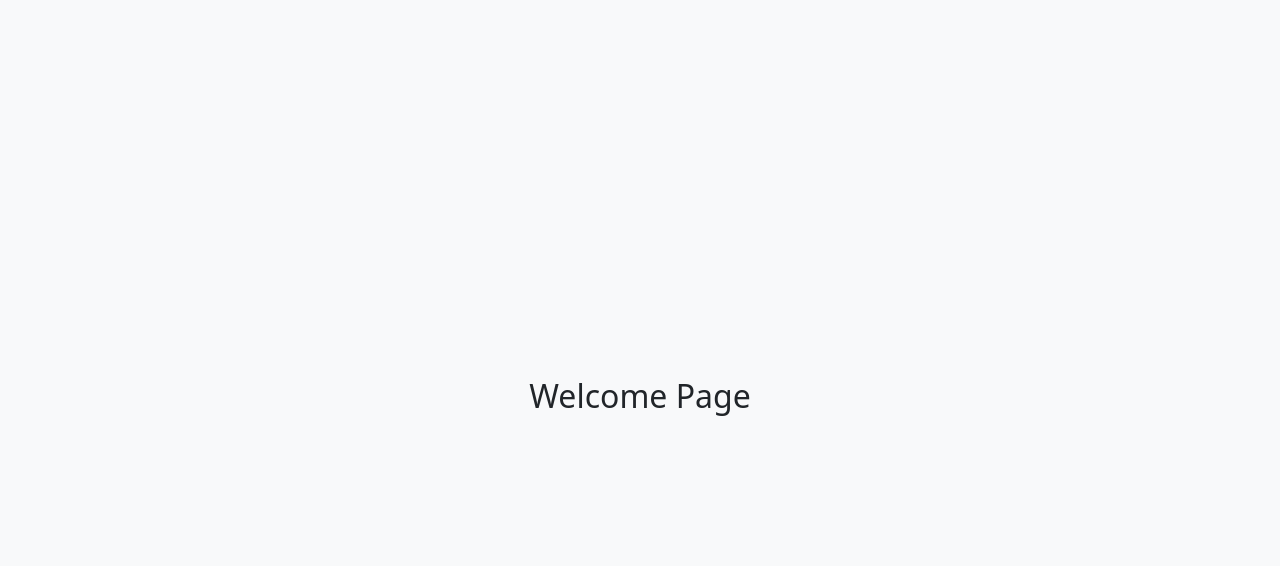
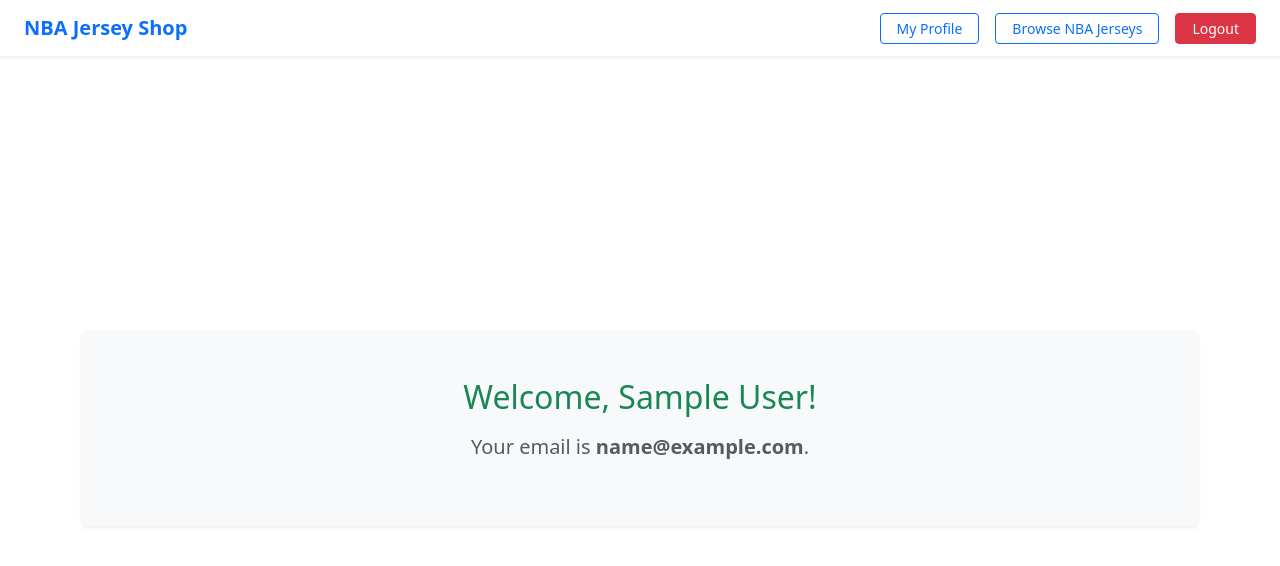
Before and after one commit to kimlengthai/nba-jersey-app, a React (Vite) app in the folder client/: page /welcome in a window 1280 px wide. Shown: the top 566 px of the page. Built offline with nearby package versions, Linux system fonts and the light colour scheme; sample sign-in values are in the browser's storage.

Commit message:
Styling my Welcome page

```diff
--- a/client/src/pages/Login.jsx
+++ b/client/src/pages/Login.jsx
@@ -14,9 +14,14 @@ function Login()
         e.preventDefault();
         axios.post('http://localhost:3001/login', { email, password })
         .then(result => {console.log(result)
-            if (result.data === "Success")
+            if (result.data.status === "Success")
             {
+                localStorage.setItem('user', JSON.stringify(result.data.user));
                 navigate('/welcome');
+            }
+            else
+            {
+                alert(result.data.message);
             }
         })
         .catch(err =>
--- a/client/src/pages/Welcome.jsx
+++ b/client/src/pages/Welcome.jsx
@@ -1,10 +1,53 @@
-function Welcome()
-{
-    return (
-        <div className="d-flex justify-content-center align-items-center vh-100 bg-light">
-        <h2>Welcome Page</h2>
+import { useEffect, useState } from 'react';
+import { Link, useNavigate } from 'react-router-dom';
+
+function Welcome() {
+  const [user, setUser] = useState(null);
+  const navigate = useNavigate();
+
+  useEffect(() => {
+    const storedUser = JSON.parse(localStorage.getItem('user'));
+    if (!storedUser) {
+      navigate('/login');
+    } else {
+      setUser(storedUser);
+    }
+  }, [navigate]);
+
+  const handleLogout = () => {
+    localStorage.removeItem('user');
+    navigate('/login');
+  };
+
+  return (
+    <div className="vh-100 d-flex flex-column">
+      {/* Navbar */}
+      <nav className="navbar navbar-expand-lg navbar-light bg-white shadow-sm px-4">
+        <span className="navbar-brand fw-bold text-primary">NBA Jersey Shop</span>
+        <div className="ms-auto d-flex align-items-center gap-3">
+          <Link to="/profile" className="btn btn-outline-primary btn-sm px-3">
+            My Profile
+          </Link>
+          <Link to="/catalogue" className="btn btn-outline-primary btn-sm px-3">
+            Browse NBA Jerseys
+          </Link>
+          <button className="btn btn-danger btn-sm px-3" onClick={handleLogout}>
+            Logout
+          </button>
         </div>
-    );
+      </nav>
+
+      {/* Welcome Message */}
+      <div className="container my-auto text-center">
+        <div className="bg-light rounded p-5 shadow-sm">
+          <h2 className="mb-3 text-success">Welcome, {user?.name}!</h2>
+          <p className="text-muted fs-5">
+            Your email is <strong>{user?.email}</strong>.
+          </p>
+        </div>
+      </div>
+    </div>
+  );
 }
 
 export default Welcome;
```
Also changed, not shown: 1 other file (tests, documents, lock files or other folders).
